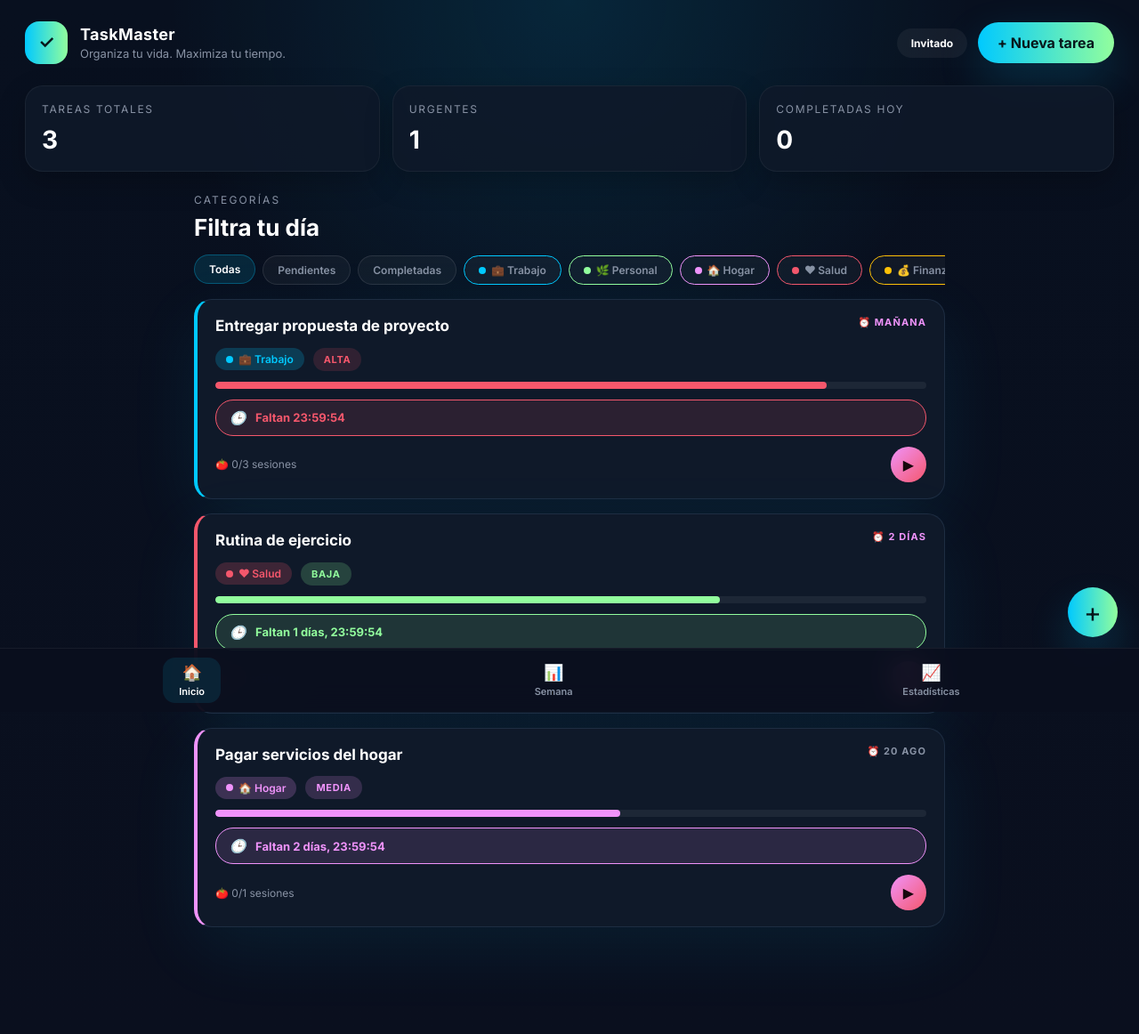
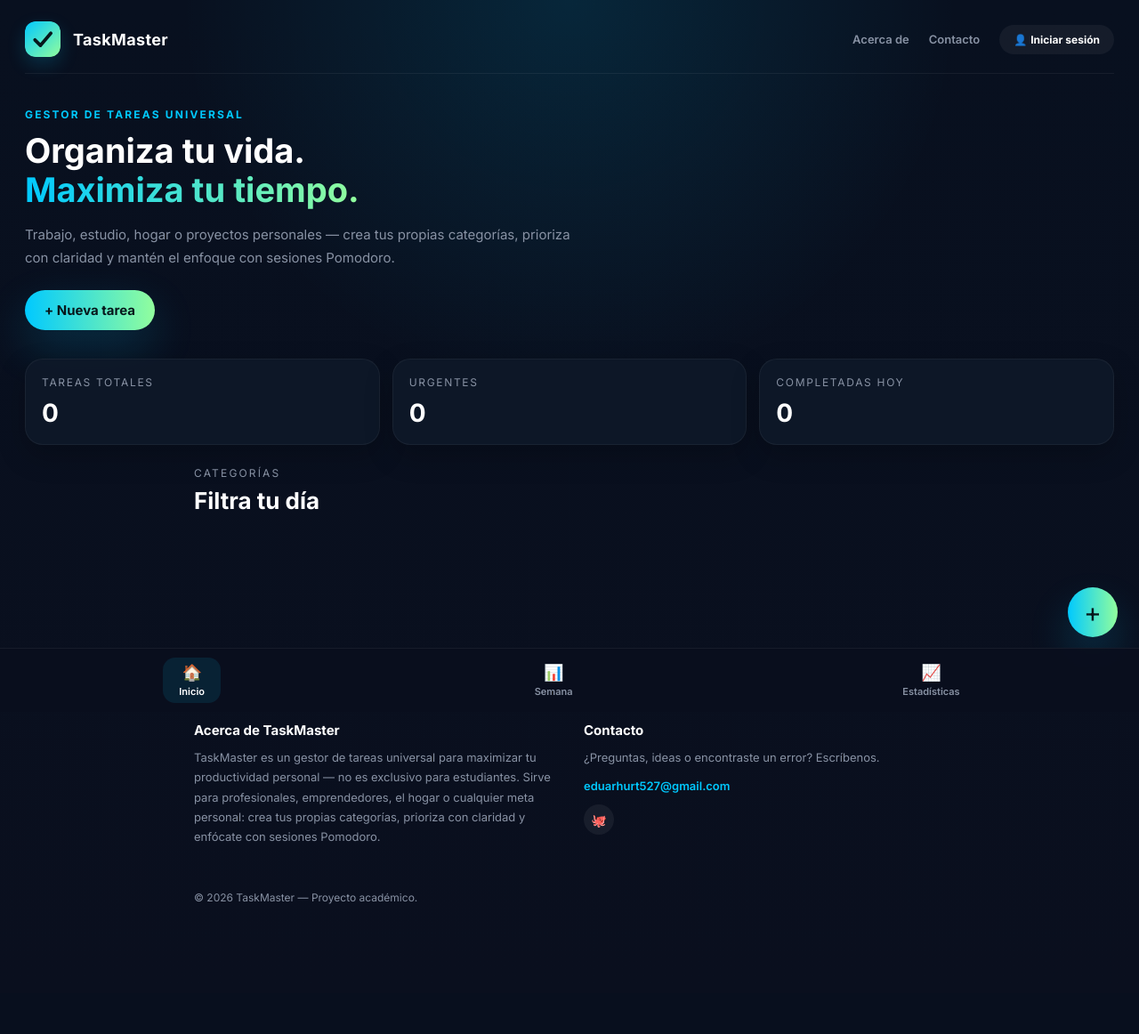
Before and after one commit to valeriafarinango0-cyber/TaskMaster-Web, a PHP site: page / in a window 1280 px wide. Shown: the whole page at 89% size. After the commit the page ends 1016 px from the top, so only its background shows below. Run offline with PHP 8.4, Linux system fonts and the light colour scheme; data comes from the database, SQL or seed files in the repository; some libraries are stand-ins or nearby versions.

Commit message:
Correcciones CSS, UI y funcionalidad de botones

```diff
--- a/assets/css/main.css
+++ b/assets/css/main.css
@@ -73,15 +73,11 @@ img {
 }
 
 .brand-icon {
-  width: 48px;
-  height: 48px;
-  display: grid;
-  place-items: center;
-  border-radius: 16px;
-  background: var(--accent);
-  color: #07171b;
-  font-weight: 700;
-  font-size: 20px;
+  width: 40px;
+  height: 40px;
+  border-radius: 12px;
+  object-fit: cover;
+  box-shadow: 0 8px 20px rgba(0, 201, 255, 0.18);
 }
 
 .brand-label {
@@ -101,6 +97,83 @@ img {
   display: flex;
   gap: 12px;
   align-items: center;
+}
+
+/* ── NAV SUPERIOR ───────────────────────────────────────────────────────── */
+
+.top-nav {
+  display: flex;
+  align-items: center;
+  justify-content: space-between;
+  gap: 16px;
+  flex-wrap: wrap;
+  padding-bottom: 18px;
+  margin-bottom: 18px;
+  border-bottom: 1px solid rgba(255, 255, 255, 0.06);
+}
+
+.top-nav__links {
+  display: flex;
+  align-items: center;
+  gap: 22px;
+  flex-wrap: wrap;
+}
+
+.top-nav__link {
+  color: var(--muted);
+  font-size: 13px;
+  font-weight: 600;
+  transition: color 0.2s ease;
+}
+
+.top-nav__link:hover {
+  color: var(--text);
+}
+
+.account-icon {
+  margin-right: 4px;
+}
+
+/* ── HERO ───────────────────────────────────────────────────────────────── */
+
+.hero {
+  padding: 20px 0 8px;
+  max-width: 620px;
+}
+
+.hero__eyebrow {
+  color: var(--accent-start);
+  font-size: 12px;
+  font-weight: 700;
+  text-transform: uppercase;
+  letter-spacing: 0.18em;
+  margin: 0 0 12px;
+}
+
+.hero__title {
+  margin: 0 0 16px;
+  font-size: 38px;
+  font-weight: 700;
+  line-height: 1.15;
+}
+
+.hero__title-accent {
+  background: var(--accent);
+  -webkit-background-clip: text;
+  background-clip: text;
+  color: transparent;
+}
+
+.hero__subtitle {
+  color: var(--muted);
+  font-size: 15px;
+  line-height: 1.7;
+  margin: 0 0 24px;
+}
+
+.btn--hero {
+  font-size: 15px;
+  padding: 15px 28px;
 }
 
 .header-summary {
@@ -219,8 +292,10 @@ img {
   display: flex;
   gap: 8px;
   overflow-x: auto;
-  padding: 4px 0 16px;
+  padding: 4px 4px 16px 0;
   scrollbar-width: none;
+  -webkit-mask-image: linear-gradient(to right, black calc(100% - 36px), transparent 100%);
+  mask-image: linear-gradient(to right, black calc(100% - 36px), transparent 100%);
 }
 
 .filter-row::-webkit-scrollbar {
@@ -1197,4 +1272,67 @@ img {
   .task-card { padding: 16px; }
   .pomodoro-fs-time { font-size: 52px; }
   .pomodoro-fs-ring { width: 260px; height: 260px; }
+  .hero__title { font-size: 28px; }
 }
+
+/* ── FOOTER: ACERCA DE / CONTACTO ───────────────────────────────────────── */
+
+.site-footer {
+  max-width: 900px;
+  margin: 48px auto 0;
+  padding: 32px 28px calc(100px + env(safe-area-inset-bottom));
+  border-top: 1px solid rgba(255, 255, 255, 0.06);
+  display: grid;
+  grid-template-columns: repeat(2, minmax(0, 1fr));
+  gap: 32px;
+}
+
+.footer-section h3 {
+  margin: 0 0 10px;
+  font-size: 15px;
+}
+
+.footer-section p {
+  color: var(--muted);
+  font-size: 13px;
+  line-height: 1.7;
+  margin: 0 0 10px;
+}
+
+.footer-link {
+  color: var(--accent-start);
+  font-size: 13px;
+  font-weight: 600;
+}
+
+.footer-social {
+  display: flex;
+  gap: 10px;
+  margin-top: 12px;
+}
+
+.footer-social a {
+  width: 34px;
+  height: 34px;
+  border-radius: 50%;
+  background: rgba(255,255,255,0.06);
+  display: grid;
+  place-items: center;
+  font-size: 14px;
+  transition: background 0.2s ease;
+}
+
+.footer-social a:hover {
+  background: rgba(0, 201, 255, 0.16);
+}
+
+.footer-copy {
+  grid-column: 1 / -1;
+  color: var(--muted);
+  font-size: 12px;
+  margin: 8px 0 0;
+}
+
+@media (max-width: 640px) {
+  .site-footer { grid-template-columns: 1fr; padding: 24px 16px calc(100px + env(safe-area-inset-bottom)); }
+}
--- a/assets/js/app.js
+++ b/assets/js/app.js
@@ -195,8 +195,8 @@ class App {
 
   setUser(user) {
     this.user = user;
-    const btn = document.getElementById('btn-account');
-    if (btn) btn.textContent = user && user.nombre ? user.nombre : 'Invitado';
+    const label = document.getElementById('btn-account-label');
+    if (label) label.textContent = user && user.nombre ? user.nombre : 'Iniciar sesión';
   }
 
   // ── Notificaciones del navegador (HU-04, sin cuenta requerida) ─────────────
--- /dev/null
+++ b/assets/js/firebase-init.js
@@ -0,0 +1,16 @@
+// assets/js/firebase-init.js
+import { initializeApp } from "https://www.gstatic.com/firebasejs/10.12.0/firebase-app.js";
+import { getFirestore } from "https://www.gstatic.com/firebasejs/10.12.0/firebase-firestore.js";
+
+const firebaseConfig = {
+  apiKey: "AIzaSyCEnQsMgJ-oK0R8OvrzVuQ3oNqNZ10j7A8",
+  authDomain: "taskmaster-web-e81b4.firebaseapp.com",
+  projectId: "taskmaster-web-e81b4",
+  storageBucket: "taskmaster-web-e81b4.firebasestorage.app",
+  messagingSenderId: "1091385704837",
+  appId: "1:1091385704837:web:66b0bf6101653e2e6c04ec",
+  measurementId: "G-26NQ3HZTT7"
+};
+
+const app = initializeApp(firebaseConfig);
+export const db = getFirestore(app);
--- a/assets/js/model/TaskModel.js
+++ b/assets/js/model/TaskModel.js
@@ -23,7 +23,7 @@ class TaskModel {
     // ── GET: todas las tareas ─────────────────────────────────────────────────
     async getAll() {
         try {
-            const res  = await fetch(this.API_TAREAS, { credentials: 'include' });
+            const res  = aw fetch(this.API_TAREAS, { credentials: 'include' });
             const data = await res.json();
             if (res.ok && data.success) {
                 this._tareas = data.tareas;
--- a/index.html
+++ b/index.html
@@ -12,19 +12,27 @@
 <body>
 
   <header class="app-header">
-    <div class="header-inner">
+    <nav class="top-nav">
       <div class="brand">
-        <div class="brand-icon">✓</div>
-        <div>
-          <p class="brand-label">TaskMaster</p>
-          <span class="brand-subtitle">Organiza tu vida. Maximiza tu tiempo.</span>
-        </div>
+        <img src="assets/img/logo.svg" class="brand-icon" alt="TaskMaster" />
+        <p class="brand-label">TaskMaster</p>
       </div>
-      <div class="header-actions">
-        <button class="btn btn--ghost btn--small" id="btn-account">Invitado</button>
-        <button class="btn btn--primary" id="btn-nueva-tarea">+ Nueva tarea</button>
+      <div class="top-nav__links">
+        <a href="#acerca-de" class="top-nav__link">Acerca de</a>
+        <a href="#contacto" class="top-nav__link">Contacto</a>
+        <button class="btn btn--ghost btn--small" id="btn-account">
+          <span class="account-icon">👤</span><span id="btn-account-label">Iniciar sesión</span>
+        </button>
       </div>
+    </nav>
+
+    <div class="hero">
+      <p class="hero__eyebrow">Gestor de tareas universal</p>
+      <h1 class="hero__title">Organiza tu vida.<br /><span class="hero__title-accent">Maximiza tu tiempo.</span></h1>
+      <p class="hero__subtitle">Trabajo, estudio, hogar o proyectos personales — crea tus propias categorías, prioriza con claridad y mantén el enfoque con sesiones Pomodoro.</p>
+      <button class="btn btn--primary btn--hero" id="btn-nueva-tarea">+ Nueva tarea</button>
     </div>
+
     <div class="header-summary">
       <div class="stat-card">
         <span class="stat-label">Tareas totales</span>
@@ -92,6 +100,22 @@
     </section>
 
   </main>
+
+  <footer class="site-footer">
+    <div class="footer-section" id="acerca-de">
+      <h3>Acerca de TaskMaster</h3>
+      <p>TaskMaster es un gestor de tareas universal para maximizar tu productividad personal — no es exclusivo para estudiantes. Sirve para profesionales, emprendedores, el hogar o cualquier meta personal: crea tus propias categorías, prioriza con claridad y enfócate con sesiones Pomodoro.</p>
+    </div>
+    <div class="footer-section" id="contacto">
+      <h3>Contacto</h3>
+      <p>¿Preguntas, ideas o encontraste un error? Escríbenos.</p>
+      <a href="mailto:eduarhurt527@gmail.com" class="footer-link">eduarhurt527@gmail.com</a>
+      <div class="footer-social">
+        <a href="https://github.com/valeriafarinango0-cyber/TaskMaster-Web" target="_blank" rel="noopener" title="GitHub">🐙</a>
+      </div>
+    </div>
+    <p class="footer-copy">© 2026 TaskMaster — Proyecto académico.</p>
+  </footer>
 
   <!-- Navegación inferior -->
   <nav class="bottom-nav">
@@ -327,3 +351,7 @@
   <script src="assets/js/app.js"></script>
 </body>
 </html>
+<script type="module">
+  import { db } from "./assets/js/firebase-init.js";
+  console.log("Firebase conectado:", db.app.options.projectId);
+</script>
```
Also changed, not shown: assets/img/logo.svg (added).
